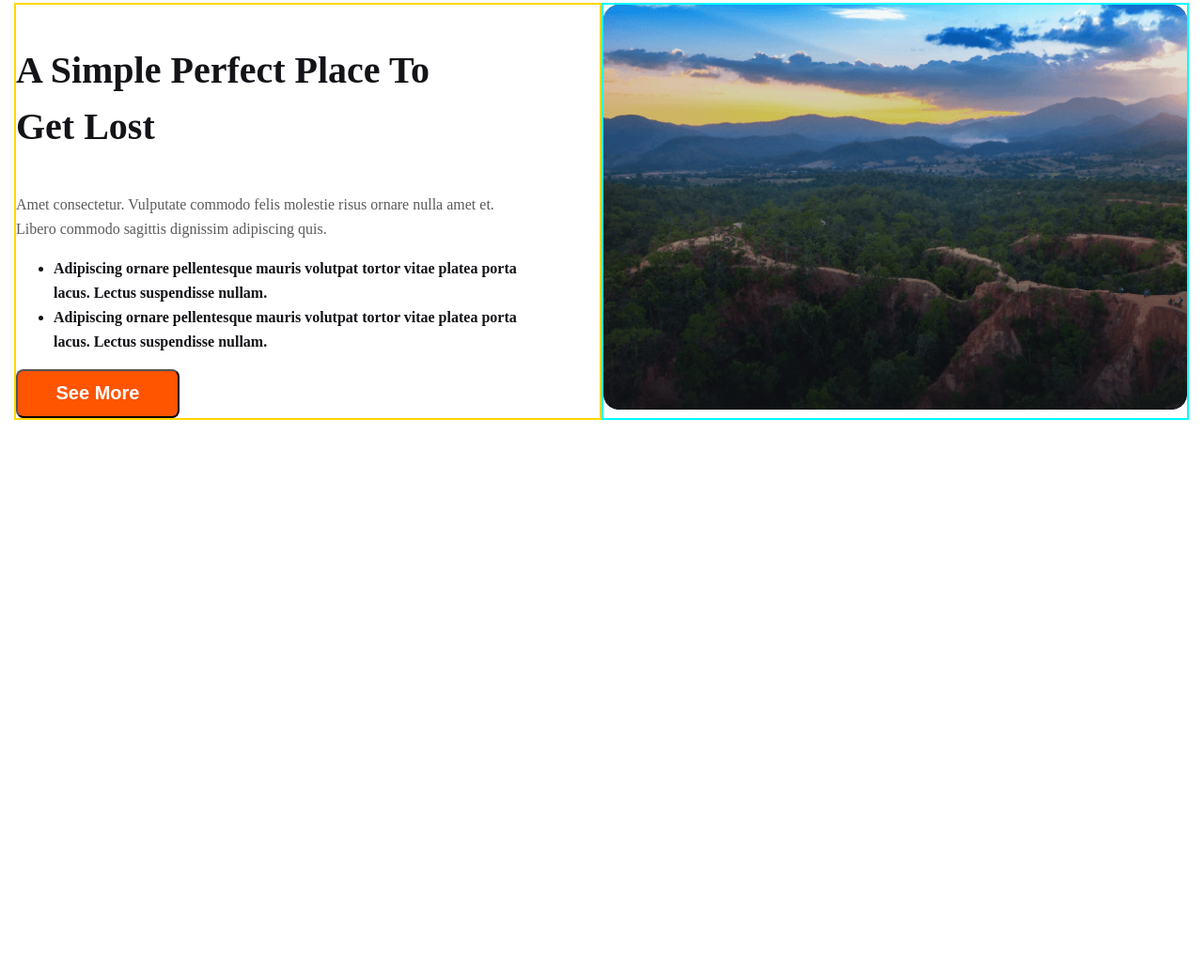
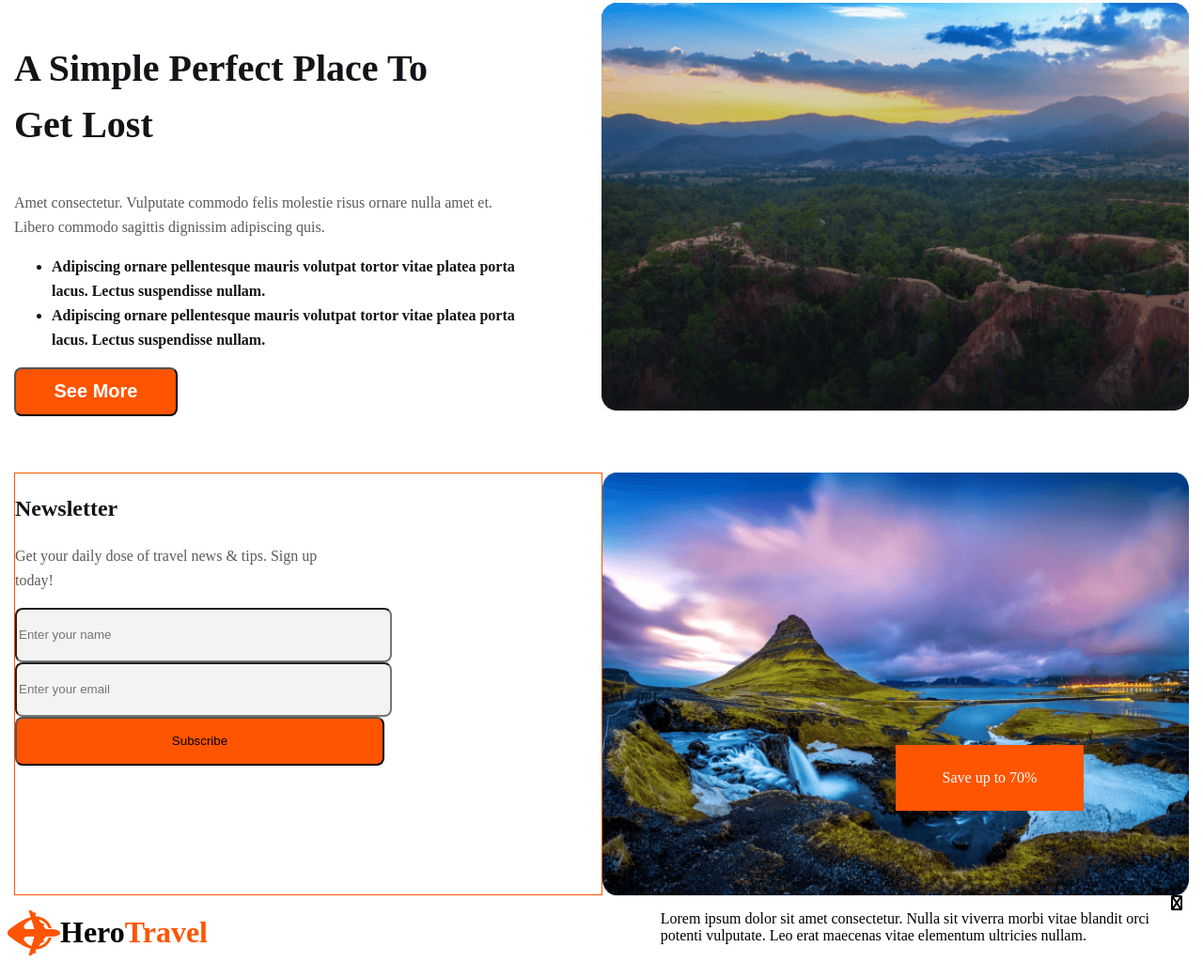
Before and after one commit to subrata4D/a2-b9, a plain HTML site: page index.html in a window 1280 px wide. Shown: the part 3397-4438 px from the top of the page at 94% size. Before the commit the page ends 3852 px from the top, so only its background shows below. Drawn offline with Linux system fonts and the light colour scheme.

Commit message:
footer sectoin finsh

```diff
--- a/index.html
+++ b/index.html
@@ -113,6 +113,32 @@
                <div class="travel-two"><img src="./Images/Group 40089.png" alt=""></div>
 
           </section>
+          <section class="banner-text-finsh">
+               <div class="banner-text-finshs-one">
+                    <h3>Newsletter</h3>
+                    <p>Get your daily dose of travel news & tips. Sign up today!</p>
+                    <input type="Enter your name" placeholder="Enter your name"><br>
+                    <input type="Enter your email" placeholder="Enter your email"><br>
+                    <input class="button-red" type="button" value="Subscribe">
+               </div>
+               <div class="banner-img-finsh-one"><img src="./Images/Rectangle 8 (1).png" alt="">
+                    <div class="discound">
+                         Save up to 70%
+                    </div>
+               </div>
+          </section>
      </main>
+           <footer class="gred">
+          <div class="gred-one">  <img src="./Images/Group 40071 (2).png" alt="">
+               <h1>Hero<span class="coller">Travel</span></h1>
+
+               </div>
+               <div class="font"> <p>Lorem ipsum dolor sit amet consectetur. Nulla sit viverra morbi vitae blandit orci potenti vulputate. Leo erat maecenas vitae elementum ultricies nullam. </p></div>
+               <div>
+                    <span><i class="fa fa-facebook" aria-hidden="true"></i></span>
+                    <span></span>
+                    <span></span>
+               </div>
+     </footer>
 </body>
 </html>
--- a/styles/style.css
+++ b/styles/style.css
@@ -385,15 +385,15 @@
    max-width: 1250px;
    margin: 0 auto;
    /* background-color: rebeccapurple; */
-   min-height: 400px;
+   min-height: 500px;
    display: flex;
 }
 .travle-one{
-     border: 2px solid gold;
+     /* border: 2px solid gold; */
      width: 50%;
 }
 .travel-two{
-     border: 2px solid aqua;
+     /* border: 2px solid aqua; */
      width: 50%;
 }
 .travel-two img{
@@ -434,3 +434,90 @@
     text-align: center;
 
 }
+.banner-text-finsh{
+     max-width: 1250px;
+     margin: 0 auto;
+     /* background-color: aquamarine; */
+     min-height: 450px;
+     display: flex;
+
+}
+.banner-text-finshs-one{
+     border: 1px solid  #FF5400;
+     width: 50%;
+     border: radius 1px;;
+}
+.banner-img-finsh-one{
+     /* border: 1px solid aqua; */
+     width: 50%;
+     position: relative;
+}
+.banner-img-finsh-one img{
+     width: 100%;
+     height: 100%;
+
+}
+.banner-text-finshs-one h3{
+     color: #131318;
+     font-size: 24px;
+     font-weight: 800;
+
+}
+.banner-text-finshs-one p{
+     width: 350px;
+     color: #5A5A5D;
+     font-size: 16px;
+     font-weight: 400;
+     line-height: 26px;
+}
+.banner-text-finshs-one input{
+     width: 393px;
+     height: 52px;
+     border-radius: 8px;
+     background: rgba(19, 19, 24, 0.05);
+}
+.banner-text-finshs-one .button-red{
+     background-color:#FF5400;
+}
+.discound{
+     width: 200px;
+     height: 70px;
+     background-color: #FF5400;
+     display: flex;
+     justify-content: center;
+     align-items: center;
+     color: #FFF;
+     position: absolute;
+     left: 50%;
+     bottom: 20%;
+}
+/* footer */
+.gred{
+     max-width: 1250px;
+     max-height: 300;
+     /* background-color: khaki */
+     display: flex;
+
+}
+.gred-one{
+
+          min-height: 20px;
+          display: flex;
+          align-items: center;
+          /* border: 2px solid blue; */
+          width: 100%;
+          align-items: center;
+}
+.gred-one .coller{
+     color: #FF5400;
+     font-size: 32px;
+     font-weight: 800;
+}
+.gred-one .font{
+     color: #5A5A5D;
+     text-align: center;
+     font-size: 16px;
+     font-weight: 400;
+     line-height: 26px;
+
+}
```
